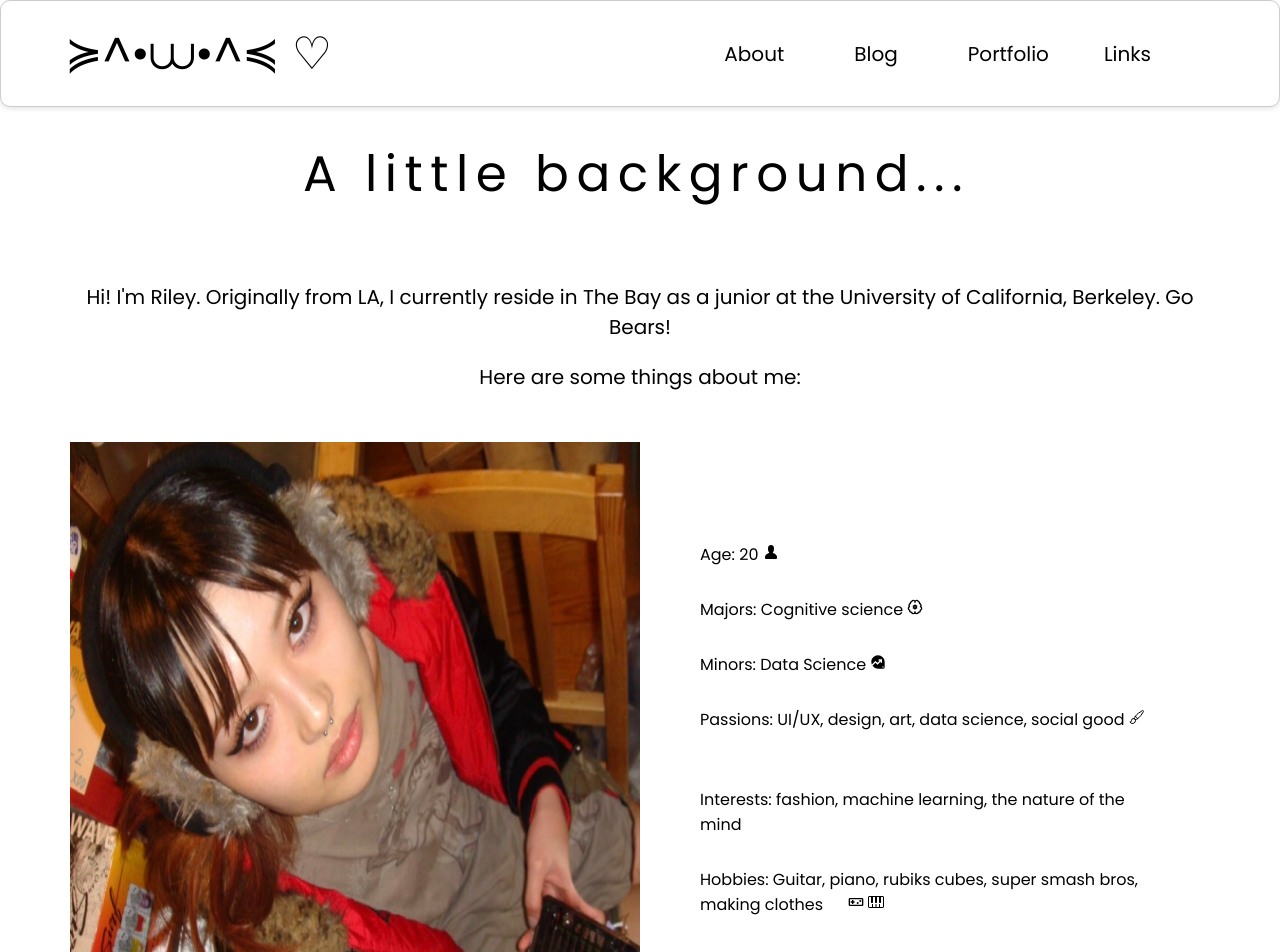
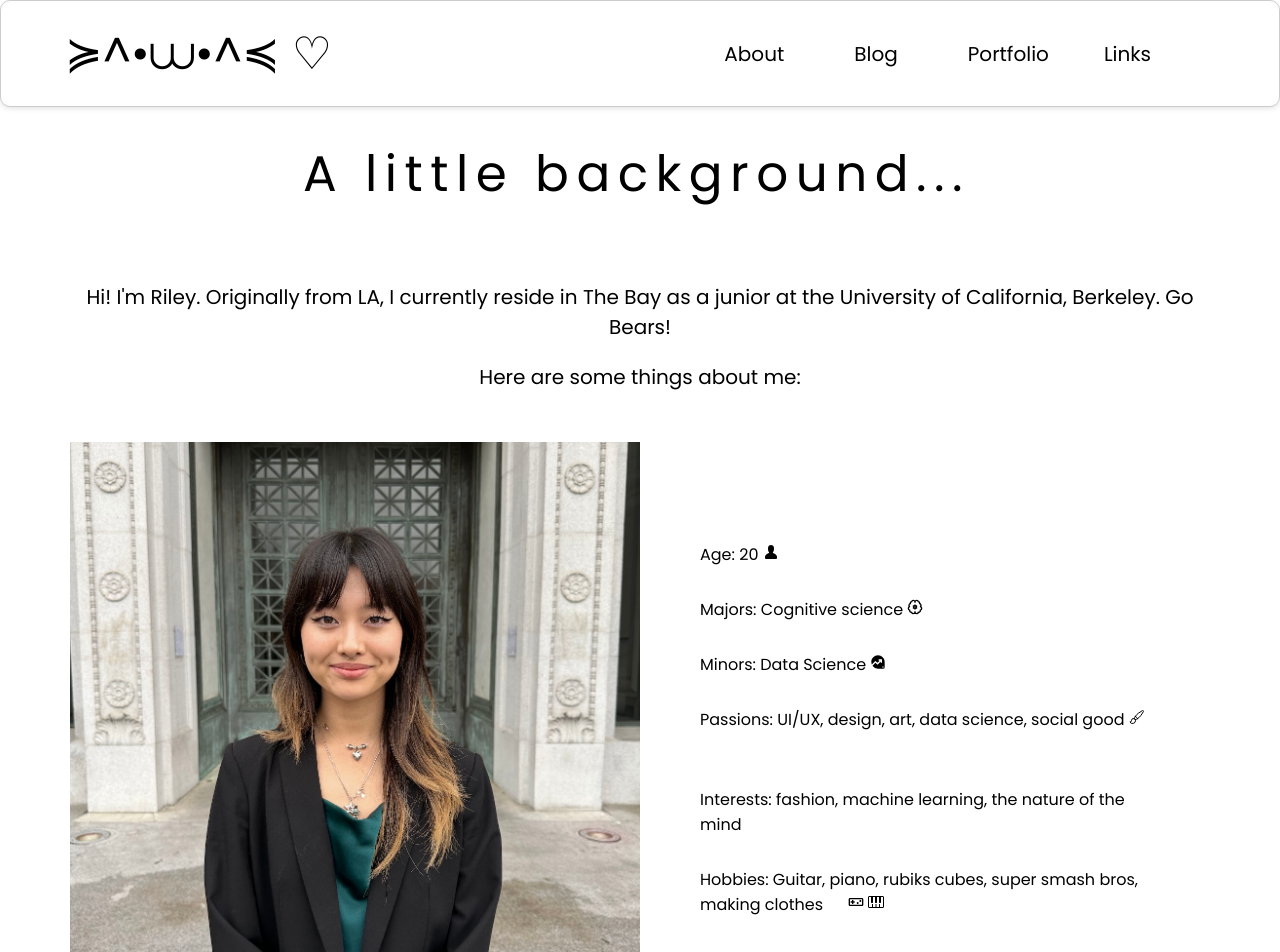
Before and after one commit to rileyhorita/Personal, a React (Vite) app: page /about in a window 1280 px wide. Shown: the top 952 px of the page. Built offline with nearby package versions, Linux system fonts and the light colour scheme; some icons are missing.

Commit message:
trying to make first commit

```diff
--- a/src/pages/about.jsx
+++ b/src/pages/about.jsx
@@ -24,7 +24,7 @@ function About() {
           <p>Hi! I'm Riley. Originally from LA, I currently reside in The Bay as a junior at the University of California, Berkeley. Go Bears!</p>
           <p>Here are some things about me:</p>
           <div class= "contain">
-          <img class='about-pic' src="public/rileypic.jpg" />
+          <img class='about-pic' src="public/profpic.jpg" />
             <ul class= "list">
               <li class="litems">Age: 20 <GoPerson /></li>
               <li class="litems">Majors: Cognitive science <LuBrainCog /></li>
```
Also changed, not shown: public/profpic.jpg (added).
